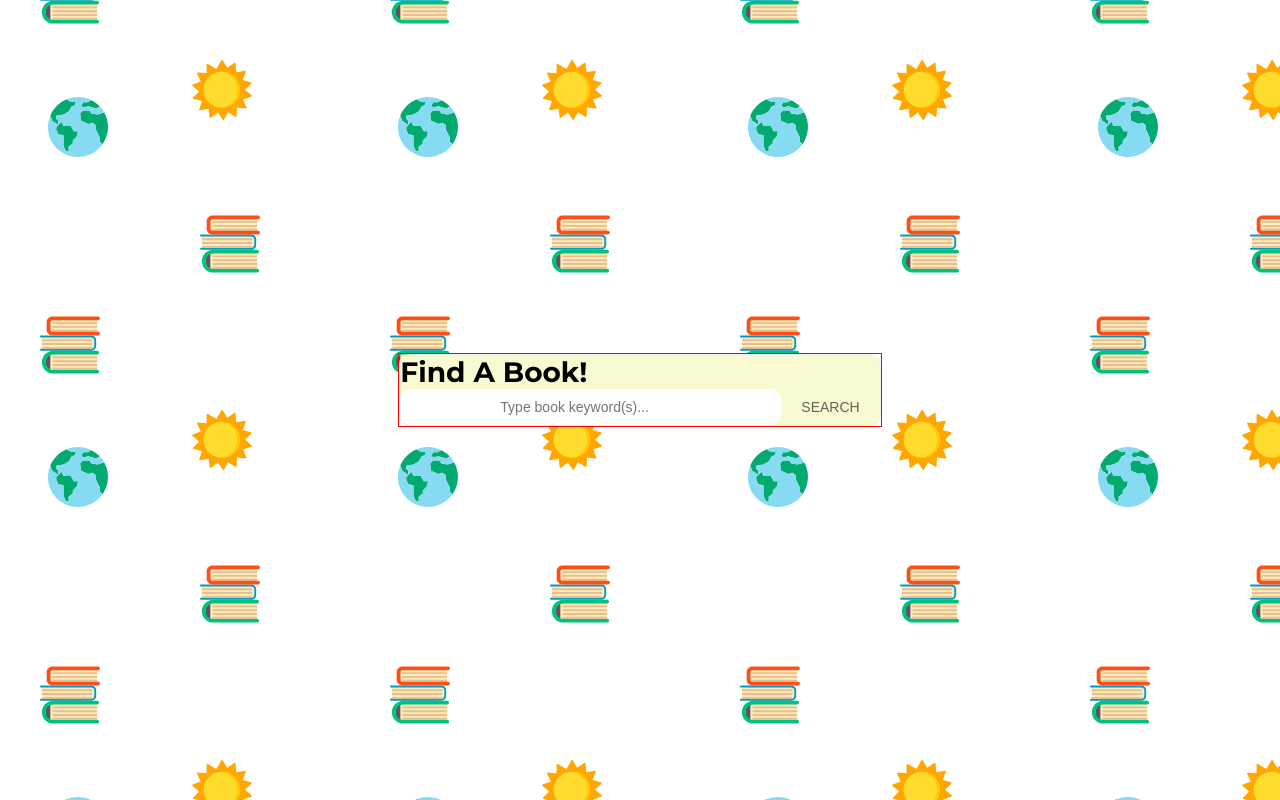
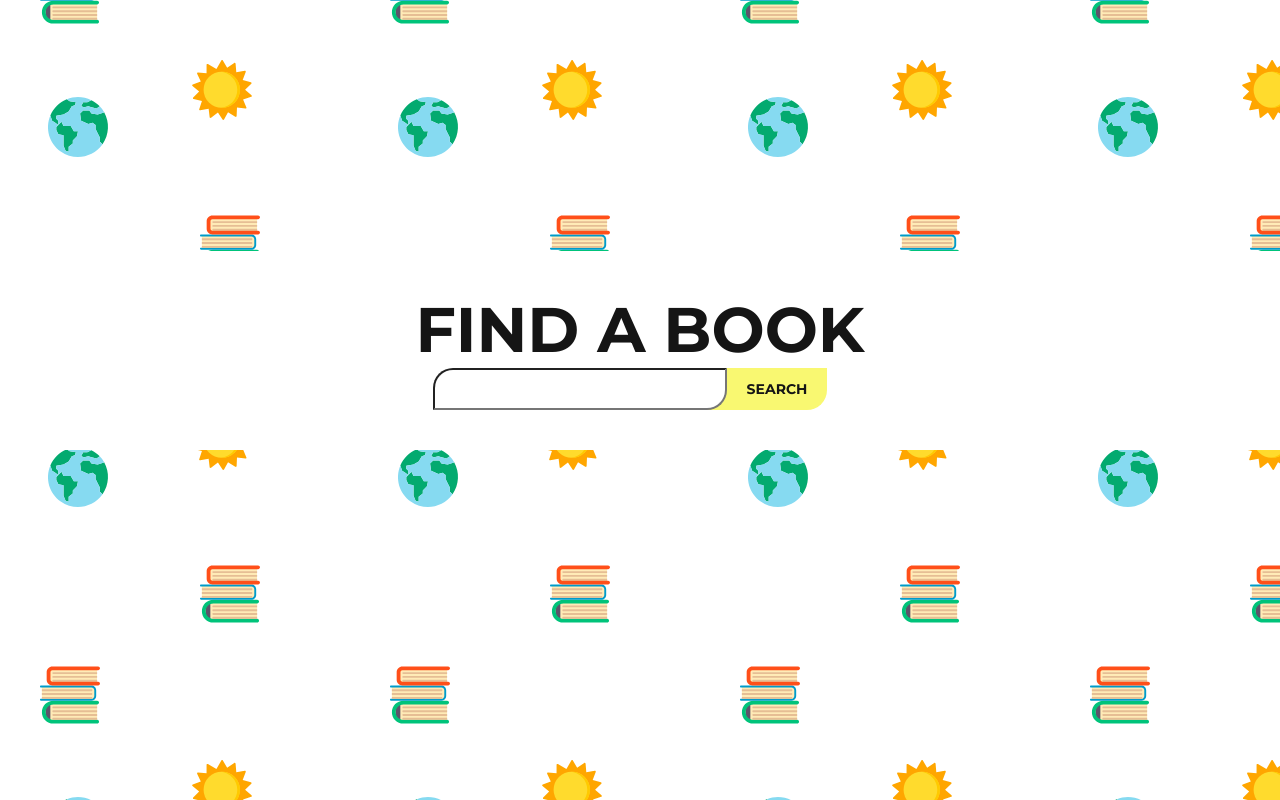
Before and after one commit to eduardoltorres/book-finder, a React (Create React App) app: page / in a window 1280 px wide. Built offline with nearby package versions, Linux system fonts and the light colour scheme.

Commit message:
add styles

```diff
--- a/public/index.html
+++ b/public/index.html
@@ -7,7 +7,7 @@
       name="viewport"
       content="width=device-width, initial-scale=1, shrink-to-fit=no"
     />
-    <title>Book Finder</title>
+    <title>Find A Book</title>
   </head>
   <body>
     <div id="root"></div>
--- a/src/components/App.js
+++ b/src/components/App.js
@@ -13,13 +13,14 @@ class App extends Component {
 
   render() {
     return (
-      <div className="wrapper">
+      <>
         <header>
           <div className="title-search">
-            <h1>Find A Book!</h1>
+            <h1>Find A Book</h1>
             <SearchInput addBook={this.addBook} />
           </div>
         </header>
+        <div className="wrapper">
           <div className="books-container">
             <ul className="books">
               {Object.keys(this.state.books).map(key => (
@@ -28,6 +29,7 @@ class App extends Component {
             </ul>
           </div>
         </div>
+      </>
     );
   }
 }
--- a/src/components/SearchInput.js
+++ b/src/components/SearchInput.js
@@ -49,7 +49,7 @@ const SearchInput = props => {
         name="keyword"
         ref={keywordRef}
         type="text"
-        placeholder="Type book keyword(s)..."
+        // placeholder="Type book keyword(s)..."
       />
       <button type="submit">Search</button>
     </form>
--- a/src/css/style.css
+++ b/src/css/style.css
@@ -22,20 +22,11 @@ body {
   display: flex;
   justify-content: center;
   align-items: center;
-  margin: 0;
-  padding: 0;
-  font-family: "Montserrat", -apple-system, BlinkMacSystemFont, "Segoe UI",
-    "Roboto", "Oxygen", "Ubuntu", "Cantarell", "Fira Sans", "Droid Sans",
-    "Helvetica Neue", sans-serif;
+  font-family: "Montserrat", sans-serif;
   -webkit-font-smoothing: antialiased;
   -moz-osx-font-smoothing: grayscale;
   background-image: url("../images/pattern.svg");
   background-attachment: fixed;
-}
-
-code {
-  font-family: source-code-pro, Menlo, Monaco, Consolas, "Courier New",
-    monospace;
 }
 
 ul {
@@ -46,44 +37,80 @@ ul {
 
 .wrapper {
   padding: 40px;
-  display: grid;
-  place-items: center center;
 }
 
 /* Search Styles */
 
 header {
-  border: 1px solid red;
+  text-align: center;
+  background: white;
+  width: 100%;
+  padding: 40px 0;
 }
 
 .title-search {
-  background: lightgoldenrodyellow;
-  border: 1px solid #f0f0f0;
+  display: flex;
+  flex-wrap: wrap;
+  text-align: center;
   border-radius: 10px;
 }
 
+h1 {
+  font-size: 4.5rem;
+  flex: 100%;
+  text-transform: uppercase;
+  color: #151515;
+}
+
+form {
+  flex: 100%;
+}
+
 input {
-  padding: 10px 100px;
-  border-radius: 10px;
+  font-family: "Montserrat", sans-serif;
+  padding: 10px 60px;
+  border-radius: 20px 0;
   outline: none;
-  border: none;
   font-size: 1rem;
+  position: relative;
+  z-index: 2;
 }
 
 form button {
+  font-family: "Montserrat", sans-serif;
   font-size: 1rem;
+  font-weight: 700;
+  color: #151515;
   cursor: pointer;
   border: none;
-  background: none;
-  border-radius: 5px;
-  margin: 0 20px;
+  background: #f9f871;
+  border-radius: 20px 0;
+  transform: translateX(-20px);
+  padding: 0 20px 0 40px;
+  position: relative;
   text-transform: uppercase;
-  opacity: 0.6;
-  transition: 0.2s all ease-in-out;
+  height: 100%;
+  outline: none;
 }
 
 form button:hover {
-  opacity: 1;
+  background-image: linear-gradient(
+    to right,
+    #e7484f,
+    #e7484f 16.65%,
+    #f68b1d 16.65%,
+    #f68b1d 33.3%,
+    #fced00 33.3%,
+    #fced00 49.95%,
+    #009e4f 49.95%,
+    #009e4f 66.6%,
+    #00aac3 66.6%,
+    #00aac3 83.25%,
+    #732982 83.25%,
+    #732982 100%,
+    #e7484f 100%
+  );
+  animation: slidebg 2s linear infinite;
 }
 
 /* Books Styles */
@@ -103,7 +130,6 @@ form button:hover {
 }
 
 .book {
-  /* background: #c1fb90; */
   background-image: linear-gradient(
     to right top,
     #c1fb90,
@@ -112,7 +138,6 @@ form button:hover {
     #9cfaac,
     #91f9b5
   );
-  /* box-shadow: 0 0 4px rgba(0, 0, 0, 0.1); */
   border-radius: 20px;
   display: grid;
   grid-gap: 15px;
@@ -121,7 +146,6 @@ form button:hover {
 }
 
 img {
-  /* border: 1px solid #2f4858; */
   border-radius: 5px;
   box-shadow: 0 0 4px rgba(0, 0, 0, 0.1);
   width: 130px;
@@ -130,7 +154,6 @@ img {
 
 .book__info {
   display: grid;
-  /* padding: 0 25px; */
   color: #151515;
 }
 
```
Lines whose indentation alone changed are shown as unchanged.
